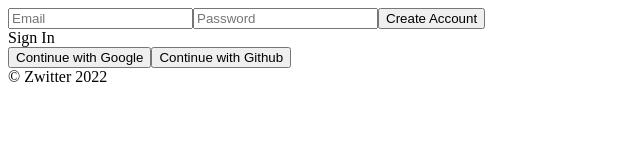
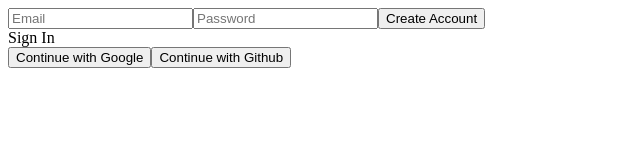
Before and after one commit to zeriong/zwitter, a React (Create React App) app: page / in a window 1280 px wide. Shown: the top 160 px of the page, without its empty margins (0-640 px from the left). Built offline with nearby package versions, Linux system fonts and the light colour scheme; no server answers.

Commit message:
푸터 임시삭제

```diff
--- a/src/components/App.js
+++ b/src/components/App.js
@@ -20,7 +20,6 @@ function App() {
   return (
       <>
         { init ? <AppRouter isLoggedIn={isLoggedIn} userObj={userObj} /> : "Initializing...." }
-        <footer>&copy; Zwitter {new Date().getFullYear()}</footer>
       </>
   );
 }
```
